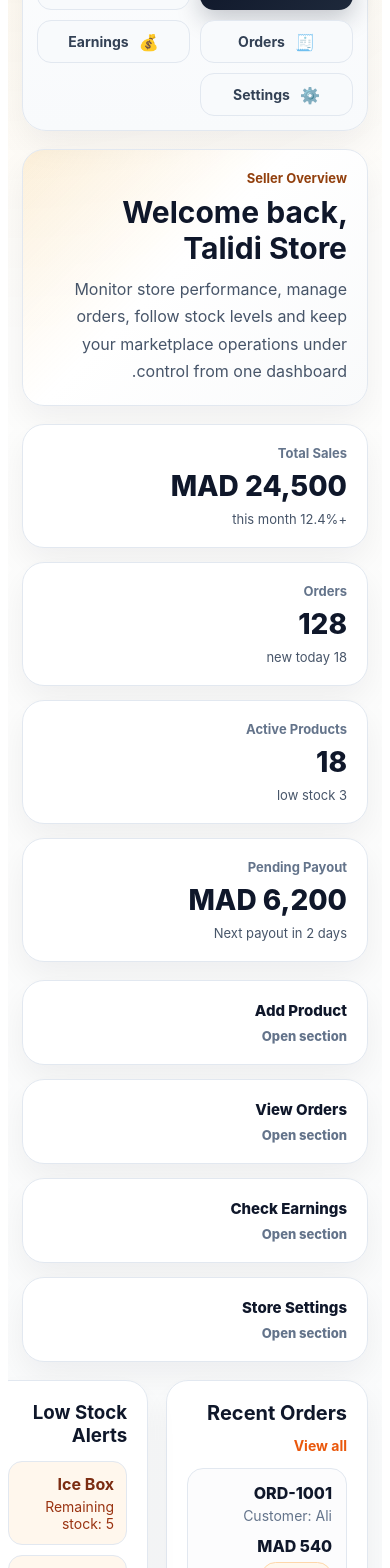
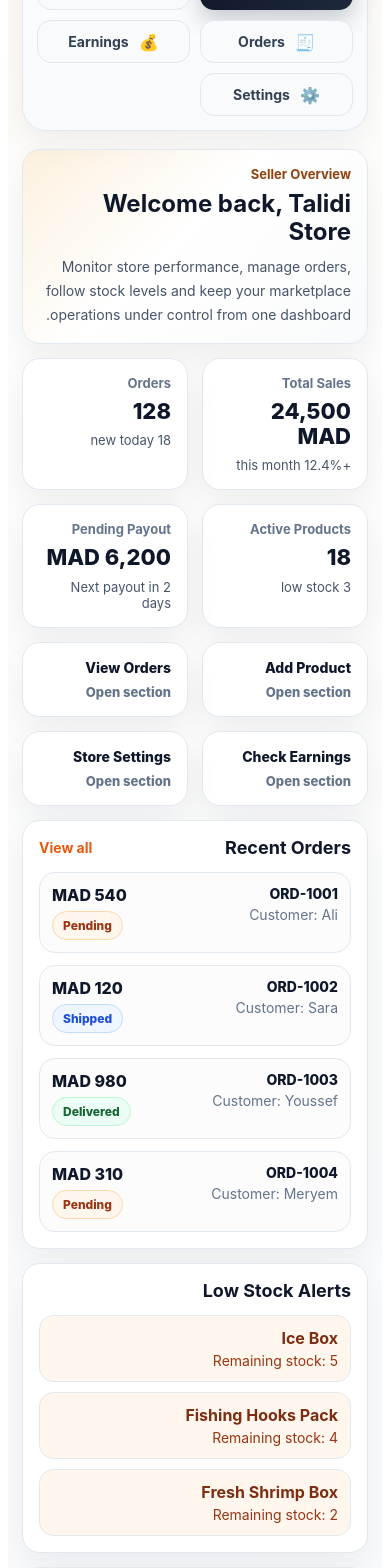
Before and after one commit to ori00fit-tech/souq-rahba-platform, a React (Vite) app in the folder apps/seller-portal/: page / in a window 390 px wide. Shown: the part 432-2000 px from the top of the page. Built offline with nearby package versions, Linux system fonts and the light colour scheme.

Commit message:
Make seller dashboard responsive for mobile

```diff
--- a/apps/seller-portal/src/pages/DashboardPage.jsx
+++ b/apps/seller-portal/src/pages/DashboardPage.jsx
@@ -1,4 +1,5 @@
 import { Link } from "react-router-dom";
+import { useEffect, useState } from "react";
 
 const stats = [
   {
@@ -43,12 +44,25 @@ const quickActions = [
   { label: "Store Settings", to: "/settings" }
 ];
 
-function cardStyle() {
+function useIsMobile() {
+  const getValue = () => (typeof window !== "undefined" ? window.innerWidth <= 768 : false);
+  const [isMobile, setIsMobile] = useState(getValue());
+
+  useEffect(() => {
+    const onResize = () => setIsMobile(getValue());
+    window.addEventListener("resize", onResize);
+    return () => window.removeEventListener("resize", onResize);
+  }, []);
+
+  return isMobile;
+}
+
+function cardStyle(isMobile) {
   return {
     background: "#ffffff",
     border: "1px solid #e2e8f0",
-    borderRadius: "22px",
-    padding: "20px",
+    borderRadius: isMobile ? "18px" : "22px",
+    padding: isMobile ? "16px" : "20px",
     boxShadow: "0 14px 34px rgba(15, 23, 42, 0.06)"
   };
 }
@@ -78,11 +92,13 @@ function getStatusStyle(status) {
 }
 
 export default function DashboardPage() {
+  const isMobile = useIsMobile();
+
   return (
-    <div style={{ display: "grid", gap: "18px" }}>
+    <div style={{ display: "grid", gap: isMobile ? "14px" : "18px" }}>
       <section
         style={{
-          ...cardStyle(),
+          ...cardStyle(isMobile),
           background:
             "linear-gradient(135deg, rgba(245,158,11,0.12) 0%, rgba(255,255,255,1) 45%, rgba(249,250,251,1) 100%)"
         }}
@@ -90,10 +106,25 @@ export default function DashboardPage() {
         <div style={{ fontSize: "13px", fontWeight: 700, color: "#92400e" }}>
           Seller Overview
         </div>
-        <h2 style={{ margin: "8px 0 10px", fontSize: "30px", color: "#0f172a" }}>
+        <h2
+          style={{
+            margin: "8px 0 10px",
+            fontSize: isMobile ? "24px" : "30px",
+            lineHeight: 1.15,
+            color: "#0f172a"
+          }}
+        >
           Welcome back, Talidi Store
         </h2>
-        <p style={{ margin: 0, color: "#475569", lineHeight: 1.7, maxWidth: "720px" }}>
+        <p
+          style={{
+            margin: 0,
+            color: "#475569",
+            lineHeight: 1.7,
+            maxWidth: "720px",
+            fontSize: isMobile ? "14px" : "16px"
+          }}
+        >
           Monitor store performance, manage orders, follow stock levels and keep your
           marketplace operations under control from one dashboard.
         </p>
@@ -102,21 +133,22 @@ export default function DashboardPage() {
       <section
         style={{
           display: "grid",
-          gridTemplateColumns: "repeat(auto-fit, minmax(200px, 1fr))",
+          gridTemplateColumns: isMobile ? "1fr 1fr" : "repeat(auto-fit, minmax(200px, 1fr))",
           gap: "14px"
         }}
       >
         {stats.map((item) => (
-          <div key={item.title} style={cardStyle()}>
+          <div key={item.title} style={cardStyle(isMobile)}>
             <div style={{ fontSize: "13px", color: "#64748b", fontWeight: 700 }}>
               {item.title}
             </div>
             <div
               style={{
-                fontSize: "28px",
+                fontSize: isMobile ? "22px" : "28px",
                 fontWeight: 800,
                 color: "#0f172a",
-                marginTop: "8px"
+                marginTop: "8px",
+                lineHeight: 1.15
               }}
             >
               {item.value}
@@ -131,7 +163,7 @@ export default function DashboardPage() {
       <section
         style={{
           display: "grid",
-          gridTemplateColumns: "repeat(auto-fit, minmax(180px, 1fr))",
+          gridTemplateColumns: isMobile ? "1fr 1fr" : "repeat(auto-fit, minmax(180px, 1fr))",
           gap: "14px"
         }}
       >
@@ -140,14 +172,14 @@ export default function DashboardPage() {
             key={action.label}
             to={action.to}
             style={{
-              ...cardStyle(),
+              ...cardStyle(isMobile),
               textDecoration: "none",
               color: "#0f172a",
               fontWeight: 800,
               display: "block"
             }}
           >
-            <div style={{ fontSize: "15px" }}>{action.label}</div>
+            <div style={{ fontSize: isMobile ? "14px" : "15px" }}>{action.label}</div>
             <div style={{ marginTop: "8px", fontSize: "13px", color: "#64748b" }}>
               Open section
             </div>
@@ -158,11 +190,11 @@ export default function DashboardPage() {
       <section
         style={{
           display: "grid",
-          gridTemplateColumns: "minmax(0, 1.6fr) minmax(0, 1fr)",
-          gap: "18px"
+          gridTemplateColumns: isMobile ? "1fr" : "minmax(0, 1.6fr) minmax(0, 1fr)",
+          gap: isMobile ? "14px" : "18px"
         }}
       >
-        <div style={cardStyle()}>
+        <div style={cardStyle(isMobile)}>
           <div
             style={{
               display: "flex",
@@ -173,7 +205,15 @@ export default function DashboardPage() {
               flexWrap: "wrap"
             }}
           >
-            <h3 style={{ margin: 0, fontSize: "20px", color: "#0f172a" }}>Recent Orders</h3>
+            <h3
+              style={{
+                margin: 0,
+                fontSize: isMobile ? "18px" : "20px",
+                color: "#0f172a"
+              }}
+            >
+              Recent Orders
+            </h3>
             <Link
               to="/orders"
               style={{
@@ -194,7 +234,7 @@ export default function DashboardPage() {
                 style={{
                   border: "1px solid #e2e8f0",
                   borderRadius: "16px",
-                  padding: "14px",
+                  padding: isMobile ? "12px" : "14px",
                   display: "flex",
                   justifyContent: "space-between",
                   gap: "12px",
@@ -202,14 +242,22 @@ export default function DashboardPage() {
                   background: "#fcfcfd"
                 }}
               >
-                <div>
-                  <div style={{ fontWeight: 800, color: "#0f172a" }}>{order.id}</div>
+                <div style={{ minWidth: 0 }}>
+                  <div
+                    style={{
+                      fontWeight: 800,
+                      color: "#0f172a",
+                      fontSize: isMobile ? "14px" : "16px"
+                    }}
+                  >
+                    {order.id}
+                  </div>
                   <div style={{ color: "#64748b", marginTop: "4px", fontSize: "14px" }}>
                     Customer: {order.customer}
                   </div>
                 </div>
 
-                <div style={{ textAlign: "right" }}>
+                <div style={{ textAlign: isMobile ? "left" : "right" }}>
                   <div style={{ fontWeight: 800, color: "#0f172a" }}>{order.total}</div>
                   <div
                     style={{
@@ -230,9 +278,16 @@ export default function DashboardPage() {
           </div>
         </div>
 
-        <div style={{ display: "grid", gap: "18px" }}>
-          <div style={cardStyle()}>
-            <h3 style={{ marginTop: 0, marginBottom: "14px", color: "#0f172a" }}>
+        <div style={{ display: "grid", gap: isMobile ? "14px" : "18px" }}>
+          <div style={cardStyle(isMobile)}>
+            <h3
+              style={{
+                marginTop: 0,
+                marginBottom: "14px",
+                color: "#0f172a",
+                fontSize: isMobile ? "18px" : "20px"
+              }}
+            >
               Low Stock Alerts
             </h3>
             <div style={{ display: "grid", gap: "10px" }}>
@@ -255,8 +310,15 @@ export default function DashboardPage() {
             </div>
           </div>
 
-          <div style={cardStyle()}>
-            <h3 style={{ marginTop: 0, marginBottom: "14px", color: "#0f172a" }}>
+          <div style={cardStyle(isMobile)}>
+            <h3
+              style={{
+                marginTop: 0,
+                marginBottom: "14px",
+                color: "#0f172a",
+                fontSize: isMobile ? "18px" : "20px"
+              }}
+            >
               Performance Summary
             </h3>
             <div style={{ display: "grid", gap: "12px" }}>
@@ -266,7 +328,8 @@ export default function DashboardPage() {
                   borderRadius: "14px",
                   background: "#eff6ff",
                   color: "#1d4ed8",
-                  fontWeight: 700
+                  fontWeight: 700,
+                  fontSize: isMobile ? "14px" : "15px"
                 }}
               >
                 Conversion rate improved this week
@@ -277,7 +340,8 @@ export default function DashboardPage() {
                   borderRadius: "14px",
                   background: "#ecfdf5",
                   color: "#166534",
-                  fontWeight: 700
+                  fontWeight: 700,
+                  fontSize: isMobile ? "14px" : "15px"
                 }}
               >
                 Most orders came from featured products
@@ -288,7 +352,8 @@ export default function DashboardPage() {
                   borderRadius: "14px",
                   background: "#fff7ed",
                   color: "#9a3412",
-                  fontWeight: 700
+                  fontWeight: 700,
+                  fontSize: isMobile ? "14px" : "15px"
                 }}
               >
                 Restock 3 items before weekend demand
```
